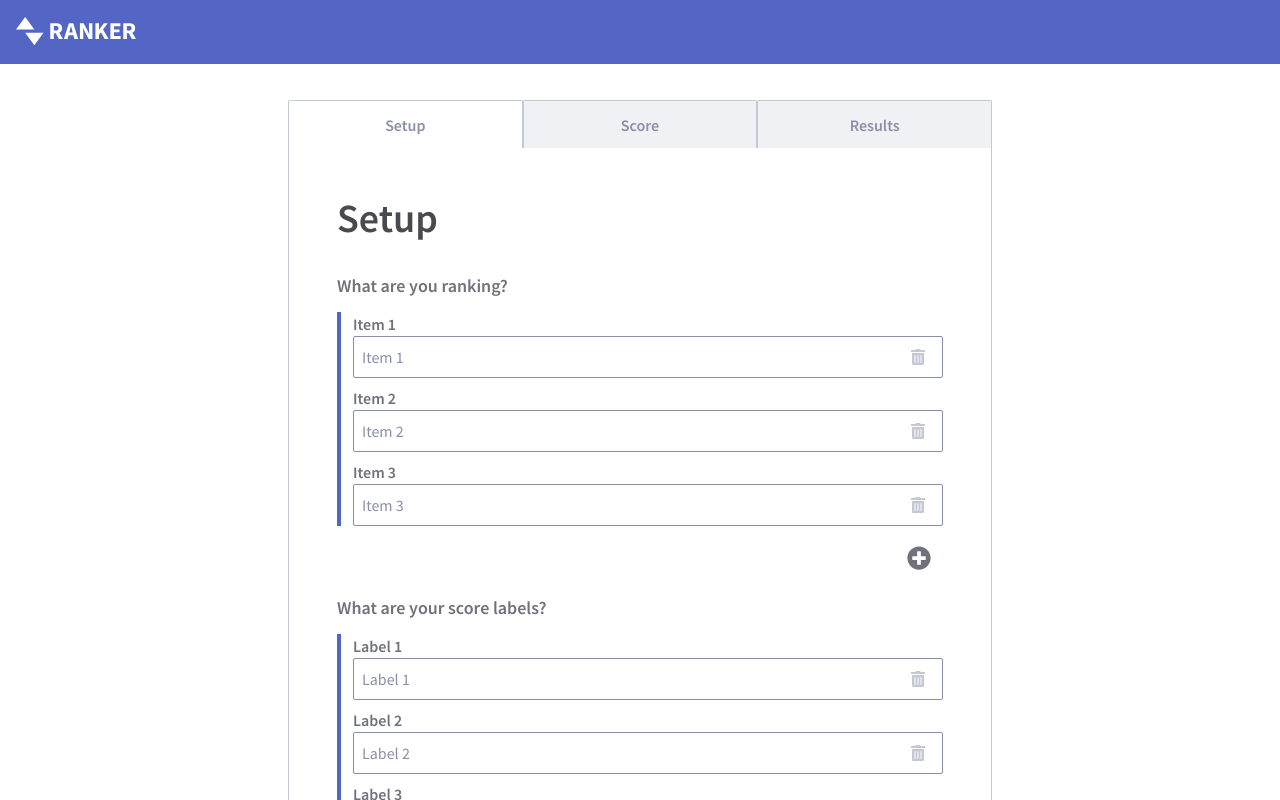
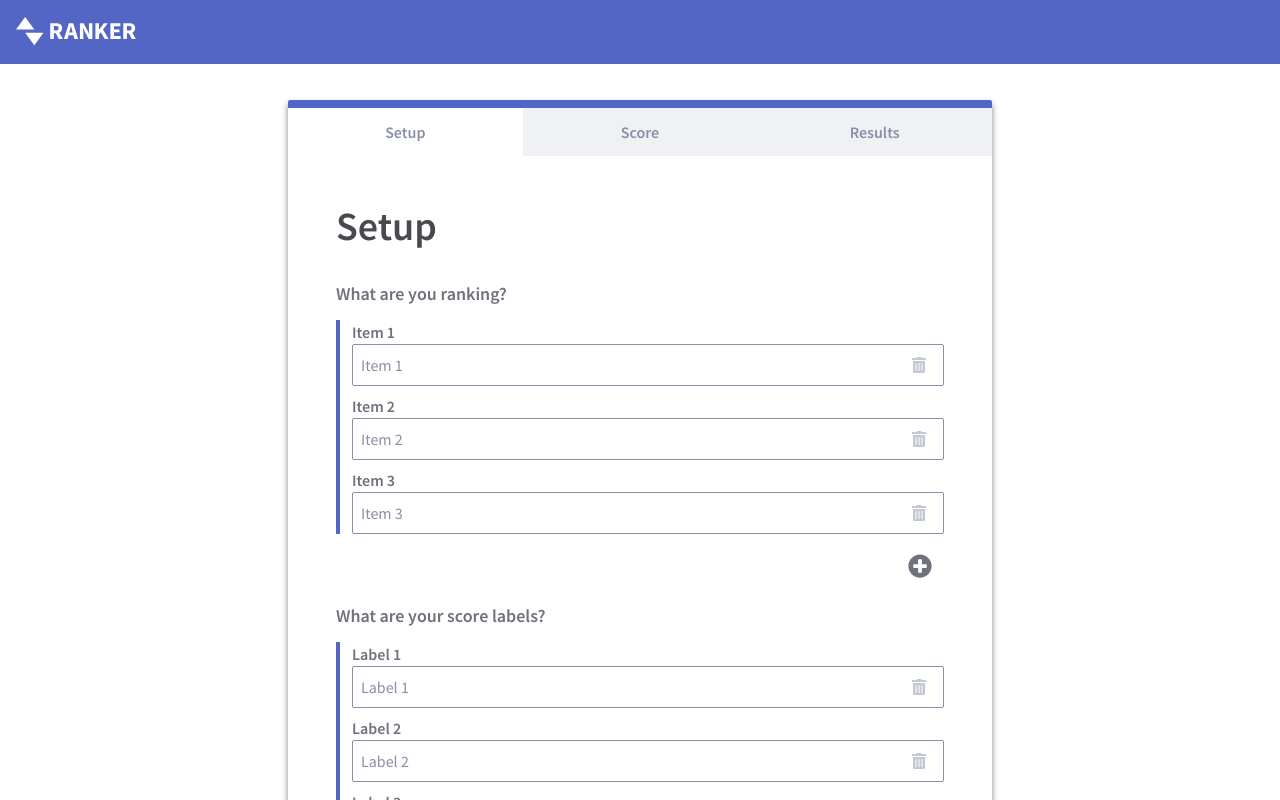
Before and after one commit to bcorey85/ranker-frontend, a React (Create React App) app: page / in a window 1280 px wide. Shown: the top 800 px of the page. Built offline with nearby package versions, Linux system fonts and the light colour scheme.

Commit message:
add border top to form

```diff
--- a/src/components/form/Form.scss
+++ b/src/components/form/Form.scss
@@ -5,9 +5,10 @@
 	width: 100%;
 	max-width: 70.4rem;
 	margin: 0 auto;
+	border-top: .8rem solid $primary;
 	border-bottom: .8rem solid $primary;
-	border-bottom-right-radius: .2rem;
-	border-bottom-left-radius: .2rem;
+	border-radius: .2rem;
+	box-shadow: 0 .4rem .6rem 0 rgba(0, 0, 0, .5);
 
 	@include respond(500) {
 		border-bottom-right-radius: 0;
--- a/src/components/form/FormBody.scss
+++ b/src/components/form/FormBody.scss
@@ -2,8 +2,6 @@
 @import '../../sass/abstracts/mixins';
 
 .form-body {
-	border: .1rem solid $gray100;
-	border-top: none;
 	padding: 4.8rem;
 
 	@include respond(675) {
--- a/src/components/form/FormNav.scss
+++ b/src/components/form/FormNav.scss
@@ -12,10 +12,7 @@
 		background-color: $gray50;
 		color: $gray200;
 		cursor: pointer;
-		border-top-left-radius: .2rem;
-		border-top-right-radius: .2rem;
-		border: .1rem solid $gray100;
-		border-bottom: none;
+		border: none;
 		font-weight: 600;
 
 		@include respond(500) {
```
